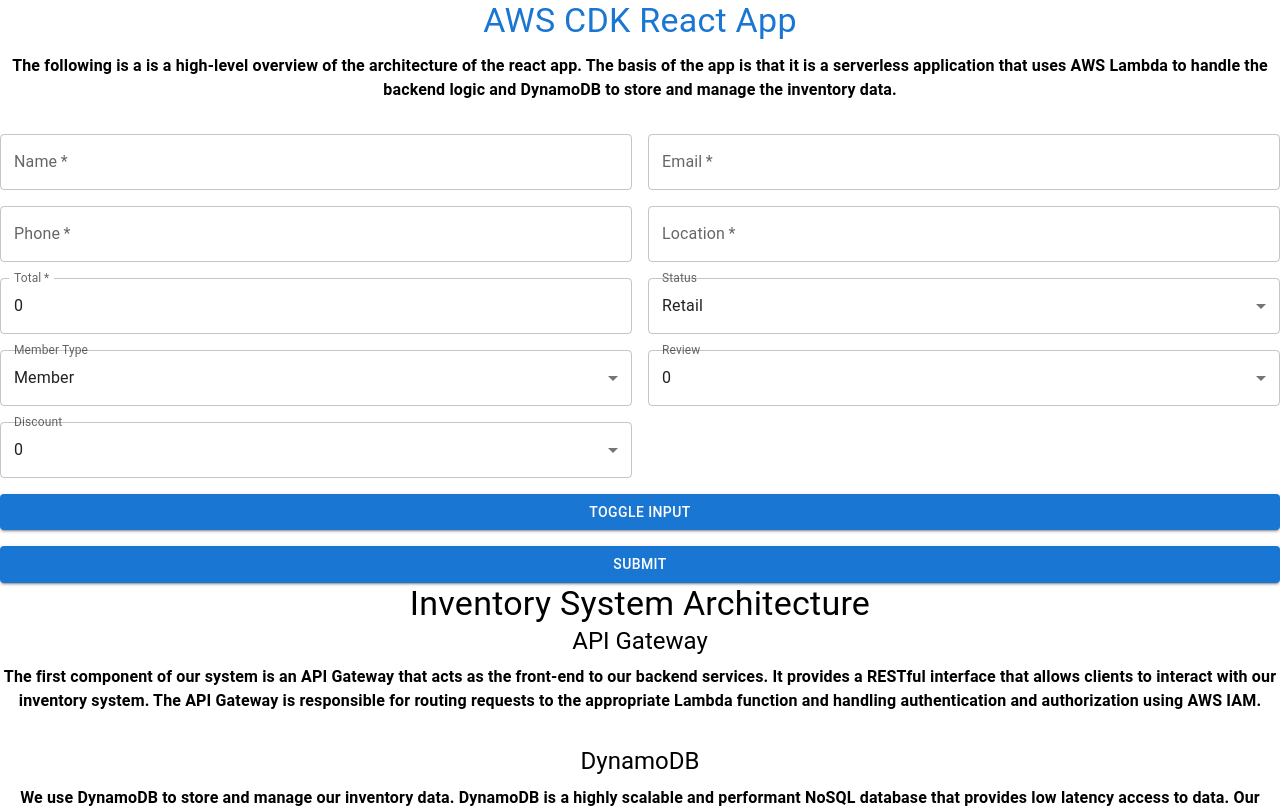
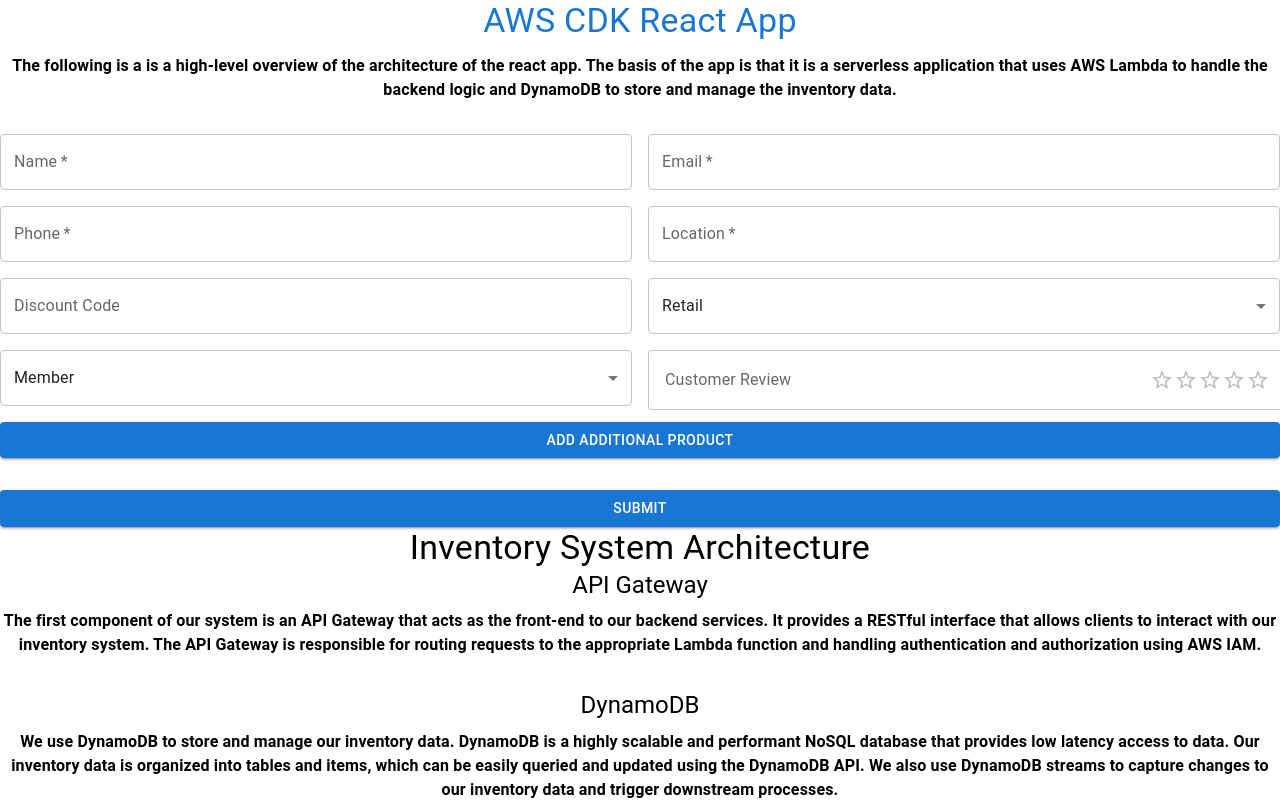
Before and after one commit to SamuelLawrence876/app-cdk-arch, a React (Create React App) app: page / in a window 1280 px wide. Shown: the top 808 px of the page. Built offline with nearby package versions, Linux system fonts and the light colour scheme.

Commit message:
updated app component

```diff
--- a/src/App.tsx
+++ b/src/App.tsx
@@ -1,10 +1,13 @@
 import React, { useState } from 'react';
 import {
+  Alert,
+  Box,
   Button,
   FormControl,
   Grid,
   InputLabel,
   MenuItem,
+  Rating,
   Select,
   TextField,
   Typography,
@@ -18,36 +21,45 @@
     email: '',
     phone: '',
     location: '',
-    total: 0,
+    discount: '',
     status: Customer.RETAIL,
     fraud: false,
     review: 0,
     memberType: MemberType.MEMBER,
     products: [],
-    discount: 0,
   });
   const [inputCount, setInputCount] = useState(0);
+  const [alert, setAlert] = useState(false);
 
   const handleClick = () => {
     setInputCount(inputCount + 1);
   };
 
-  const handleChange = (event: React.ChangeEvent<HTMLInputElement>) => {
-    setFormData({
-      ...formData,
-      [event.target.name]: event.target.value,
-    });
+  const handleChange = (event: any) => {
+    const { name, value } = event.target;
+    setFormData({ ...formData, [name]: value });
   };
 
   const inputs = [];
   for (let i = 0; i < inputCount; i++) {
     inputs.push(
       <div key={i}>
-        <FormControl variant="outlined" style={{ marginRight: '1rem' }}>
-          <InputLabel id={`dropdown-label-${i}`}>Option 1</InputLabel>
+        <Typography
+          sx={{
+            marginTop: '1rem',
+            marginBottom: '0.5rem',
+            fontWeight: 'bold',
+            fontSize: '1.2rem',
+            color: '#3f51b5',
+          }}
+        >
+          Item {i + 1}
+        </Typography>
+        <FormControl variant="outlined">
+          <InputLabel id={`dropdown-label-${i}`}>Shoe</InputLabel>
           <Select
             value={formData.products[i]?.name}
-            // onChange={handleChange}
+            onChange={handleChange}
             labelId={`dropdown-label-${i}`}
             label="Option 1"
             style={{ minWidth: '150px' }}
@@ -60,45 +72,34 @@
               },
             }}
           >
-            <MenuItem value={1}>Value 1</MenuItem>
-            <MenuItem value={2}>Value 2</MenuItem>
-            <MenuItem value={3}>Value 3</MenuItem>
+            <MenuItem value={1}>Chukka</MenuItem>
+            <MenuItem value={2}>Air Forces</MenuItem>
+            <MenuItem value={3}>Air Max</MenuItem>
+            <MenuItem value={4}>Air Jordan</MenuItem>
+            <MenuItem value={5}>Duckbill</MenuItem>
           </Select>
         </FormControl>
         <FormControl variant="outlined" style={{ marginRight: '1rem' }}>
-          <InputLabel id={`dropdown-label-${i}`}>Option 2</InputLabel>
-          <Select
-            labelId={`dropdown-label-${i}`}
-            value={formData.products[i]?.productType}
-            label="Option 2"
-            style={{ minWidth: '150px' }}
-            MenuProps={{
-              PaperProps: {
-                style: {
-                  maxHeight: '200px',
-                  width: '250px',
-                },
-              },
-            }}
-          >
-            <MenuItem value={1}>Value 1</MenuItem>
-            <MenuItem value={2}>Value 2</MenuItem>
-            <MenuItem value={3}>Value 3</MenuItem>
-          </Select>
-          <Typography variant="body1" style={{ marginTop: '1rem' }}>
-            Price {i + 1}
-          </Typography>
+          <TextField
+            required
+            fullWidth
+            label="size"
+            name="price"
+            type="number"
+            value={formData.products[i]?.price}
+            onChange={handleChange}
+          />
         </FormControl>
       </div>,
     );
   }
 
-  const handleSubmit = async (event: React.FormEvent<HTMLFormElement>) => {
+  const handleSubmit = async (event: any) => {
     const url = process.env.REACT_APP_API_GATEWAY_URL;
 
     event.preventDefault();
 
-    const response = await fetch(url + 'events', {
+    await fetch(url + 'events', {
       method: 'POST',
       mode: 'no-cors',
       headers: {
@@ -107,28 +108,34 @@
       body: JSON.stringify(formData),
     });
 
-    if (response.status === 200) {
-      alert('Data submitted successfully!');
+    setAlert(true);
     setFormData({
       name: '',
       email: '',
       phone: '',
       location: '',
-        total: 0,
+
       status: Customer.RETAIL,
       fraud: false,
       review: 0,
       memberType: MemberType.MEMBER,
       products: [],
-        discount: 0,
+      discount: '',
     });
-    } else {
-      console.log(response);
-    }
   };
 
   return (
     <form onSubmit={handleSubmit}>
+      {alert && (
+        <Alert
+          severity="success"
+          onClose={() => {
+            setAlert(false);
+          }}
+        >
+          Product submission successful!
+        </Alert>
+      )}
       <Typography align="center" variant="h4" color="primary" gutterBottom>
         AWS CDK React App
       </Typography>
@@ -188,23 +195,22 @@
         </Grid>
         <Grid item xs={12} sm={6}>
           <TextField
-            required
             fullWidth
-            label="Total"
-            name="total"
-            type="number"
-            value={formData.total}
+            label="Discount Code"
+            name="discount"
+            type="text"
+            value={formData.discount}
             onChange={handleChange}
           />
         </Grid>
+
         <Grid item xs={12} sm={6}>
           <FormControl fullWidth>
-            <InputLabel id="status">Status</InputLabel>
             <Select
               labelId="status"
               name="status"
               value={formData.status}
-              // onChange={handleChange}
+              onChange={handleChange}
             >
               <MenuItem value={Customer.RETAIL}>Retail</MenuItem>
               <MenuItem value={Customer.WHOLESALE}>Wholesale</MenuItem>
@@ -213,12 +219,11 @@
         </Grid>
         <Grid item xs={12} sm={6}>
           <FormControl fullWidth>
-            <InputLabel id="memberType">Member Type</InputLabel>
             <Select
               labelId="memberType"
               name="memberType"
               value={formData.memberType}
-              // onChange={handleChange}
+              onChange={handleChange}
             >
               <MenuItem value={MemberType.MEMBER}>Member</MenuItem>
               <MenuItem value={MemberType.NON_MEMBER}>Non-Member</MenuItem>
@@ -226,46 +231,49 @@
           </FormControl>
         </Grid>
         <Grid item xs={12} sm={6}>
-          <FormControl fullWidth>
-            <InputLabel id="review">Review</InputLabel>
-            <Select
-              labelId="review"
+          <Box
+            sx={{
+              display: 'flex',
+              alignItems: 'center',
+              width: '96%',
+              height: '75%',
+              borderRadius: 1,
+              border: '1px solid rgba(0, 0, 0, 0.23)',
+              padding: '8px 16px',
+              backgroundColor: 'white',
+              '&:hover': {
+                backgroundColor: 'rgba(0, 0, 0, 0.04)',
+              },
+              '&:focus-within': {
+                backgroundColor: 'rgba(0, 0, 0, 0.08)',
+                borderColor: '#80bdff',
+                boxShadow: '0 0 0 0.2rem rgba(0, 123, 255, 0.5)',
+              },
+            }}
+          >
+            <InputLabel id="memberType" sx={{ width: '80%' }}>
+              Customer Review
+            </InputLabel>
+
+            <Rating
               name="review"
               value={formData.review}
-              // onChange={handleChange}
+              onChange={handleChange}
+            />
+          </Box>
+        </Grid>
+
+        <Grid item xs={12} sm={12}>
+          <Button
+            variant="contained"
+            onClick={handleClick}
+            fullWidth
+            sx={{ marginBottom: '1rem' }}
           >
-              <MenuItem value={0}>0</MenuItem>
-              <MenuItem value={1}>1</MenuItem>
-              <MenuItem value={2}>2</MenuItem>
-              <MenuItem value={3}>3</MenuItem>
-              <MenuItem value={4}>4</MenuItem>
-              <MenuItem value={5}>5</MenuItem>
-            </Select>
-          </FormControl>
-        </Grid>
-        <Grid item xs={12} sm={6}>
-          <FormControl fullWidth>
-            <InputLabel id="discount">Discount</InputLabel>
-            <Select
-              labelId="discount"
-              name="discount"
-              value={formData.discount}
-              // onChange={handleChange}
-            >
-              <MenuItem value={0}>0</MenuItem>
-              <MenuItem value={5}>5</MenuItem>
-              <MenuItem value={10}>10</MenuItem>
-              <MenuItem value={15}>15</MenuItem>
-              <MenuItem value={20}>20</MenuItem>
-              <MenuItem value={25}>25</MenuItem>
-            </Select>
-          </FormControl>
-        </Grid>
-        <Grid item xs={12} sm={12}>
-          <Button variant="contained" onClick={handleClick} fullWidth>
-            Toggle Input
+            Add additional product
           </Button>
           {inputs}
+          {/* calculate total from product */}
         </Grid>
         <Grid item xs={12}>
           <Button variant="contained" color="primary" type="submit" fullWidth>
--- a/src/models/models.ts
+++ b/src/models/models.ts
@@ -30,9 +30,8 @@
   email: string;
   phone: string;
   products: Product[];
-  total: number;
   review: number;
-  discount: number;
+  discount: string;
   location: string;
   fraud: boolean;
   memberType: MemberType;
```
Lines whose indentation alone changed are shown as unchanged.
